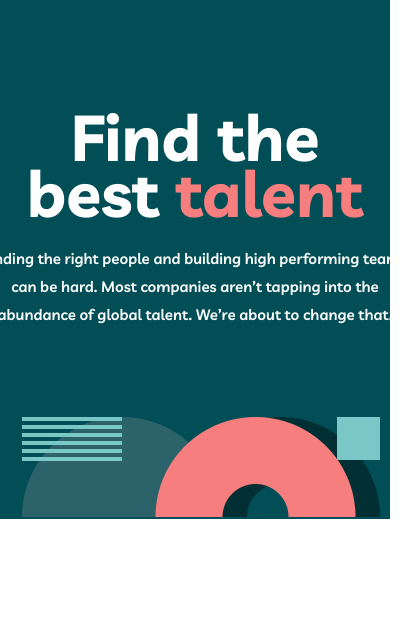
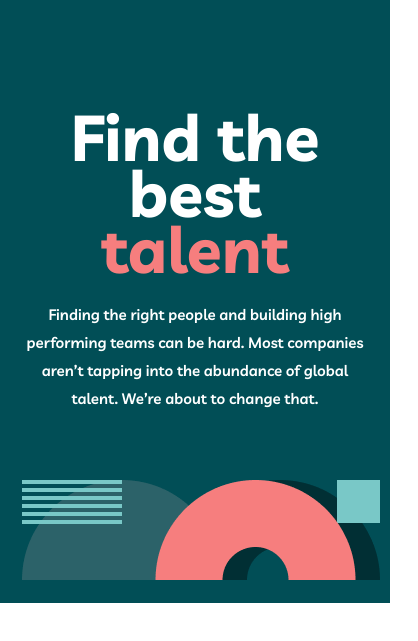
Before and after one commit to Bobur-Karimjonov/9-dars, a plain HTML site: page index.html in a window 390 px wide. Shown: the part 145-786 px from the top of the page, 418 px wide, since content can reach past the window. Drawn offline with Linux system fonts and the light colour scheme.

Commit message:
add fixed scss file

```diff
--- a/sass/blocks/_hero.scss
+++ b/sass/blocks/_hero.scss
@@ -68,6 +68,73 @@
   color: #FFFFFF;
 }
 
+
+@media only screen and (max-width:1040px){
+  .inner-left{
+    max-width: 540px;
+    padding: 0 40px;
+    margin-right: 0;
+  }
+  .inner-left-title{
+    font-size: 85px;
+    line-height: 70px;
+    // text-align: center;
+    // margin-bottom: 24px;
+  }
+  .hero::after{
+    top: 77%;
+    right: calc(50% - 500px);
+  }
+}
+
+@media only screen and (max-width:1012px){
+  .inner-left-title{
+    font-size: 75px;
+  }
+}
+@media only screen and (max-width:985px){
+  .inner-left-title{
+    font-size: 79px;
+  }
+}
+@media only screen and (max-width:980px){
+  .inner-left-title{
+    font-size: 76px;
+  }
+}
+@media only screen and (max-width:957px){
+  .inner-left-title{
+    font-size: 75px;
+  }
+}
+@media only screen and (max-width:946px){
+  .inner-left-title{
+    font-size: 74px;
+  }
+}
+@media only screen and (max-width:937px){
+  .inner-left-title{
+    font-size: 73px;
+    line-height: 100px;
+  }
+}
+@media only screen and (max-width:925px){
+  .inner-left-title{
+    font-size: 72px;
+    line-height: 100px;
+  }
+}
+@media only screen and (max-width:915px){
+    .hero::after {
+    top: 77%;
+    right: calc(50% - 425px);
+
+    .inner-left-title{
+    font-size: 71px;
+    line-height: 100px;
+  }
+}
+
 @media only screen and (max-width:768px){
   .hero{
     padding-bottom: 0;
@@ -93,7 +160,8 @@
     display: none;
   }
   .inner-right{
-    width: 457px;
+    width: 100%;
+    max-width: 457px;
   }
   .inner-right-text{
     margin-bottom: 190px;
```
Also changed, not shown: css/main.css, 1 other file.
